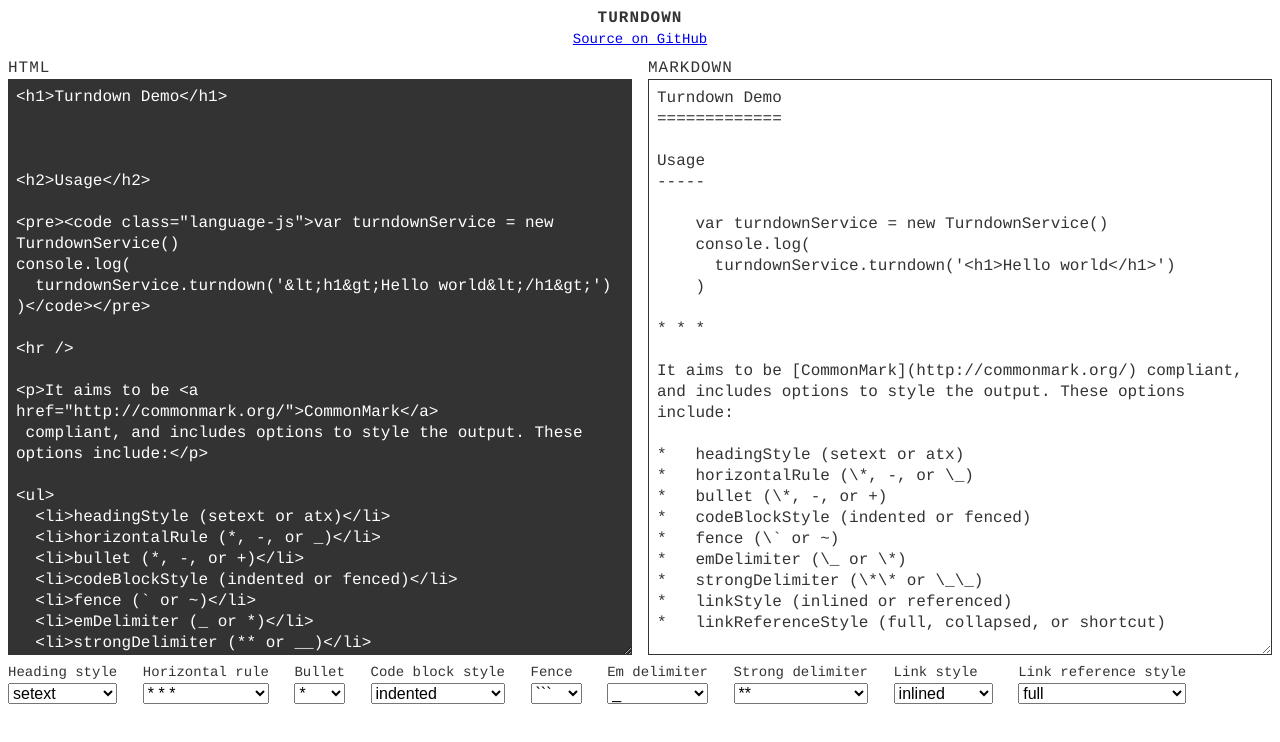
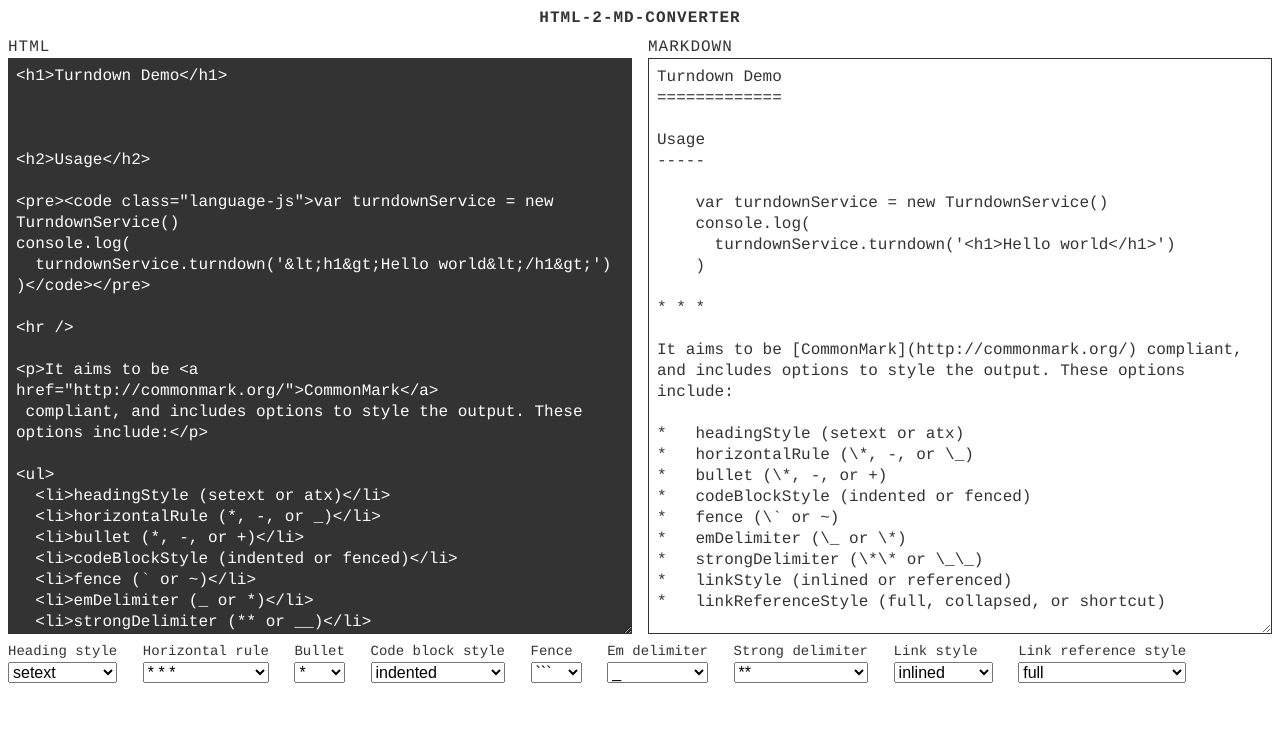
Before and after one commit to bgoonz/html-2-md-converter, a website: page index.html in a window 1280 px wide. Drawn offline with nearby package versions, Linux system fonts and the light colour scheme.

Commit message:
Update index.html

```diff
--- a/index.html
+++ b/index.html
@@ -2,7 +2,7 @@
 <html lang="en">
 <head>
 <meta charset="utf-8">
-<title>Turndown Demo</title>
+<title>html-2-md-converter</title>
 <meta name="viewport" content="width=device-width">
 <style>
   * {
@@ -113,8 +113,8 @@
 </head>
 <body>
 <header>
-  <h1>turndown</h1>
-  <a class="source-link" href="https://github.com/mixmark-io/turndown">Source on GitHub</a>
+  <h1>html-2-md-converter</h1>
+
 </header>
 <div class="row">
   <div class="col">
```
